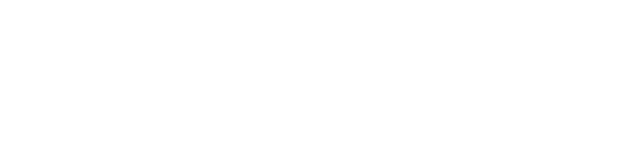
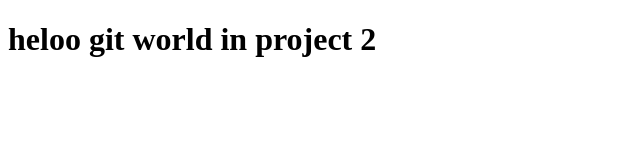
Before and after one commit to Ayushgupta-MERN/project2, a plain HTML site: page index.html in a window 1280 px wide. Shown: the whole page, without its empty margins (0-640 px from the left). Drawn offline with Linux system fonts and the light colour scheme.

Commit message:
change 4

```diff
--- a/index.html
+++ b/index.html
@@ -3,9 +3,11 @@
 <head>
     <meta charset="UTF-8">
     <meta name="viewport" content="width=device-width, initial-scale=1.0">
-    <title>Document</title>
+    <title>sample git </title>
 </head>
 <body>
-
+    <h1>
+        heloo git world in project 2
+    </h1>
 </body>
 </html>
```
Also changed, not shown: 1 other file.
